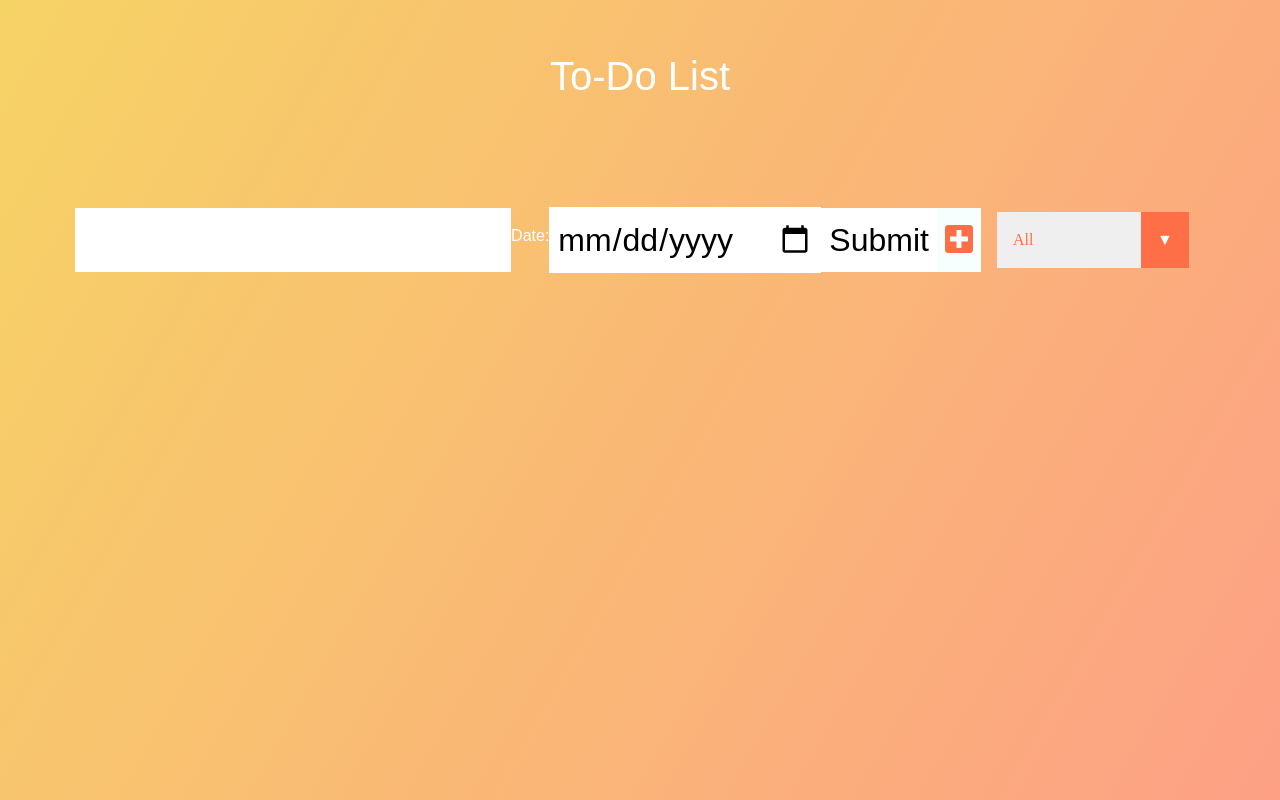
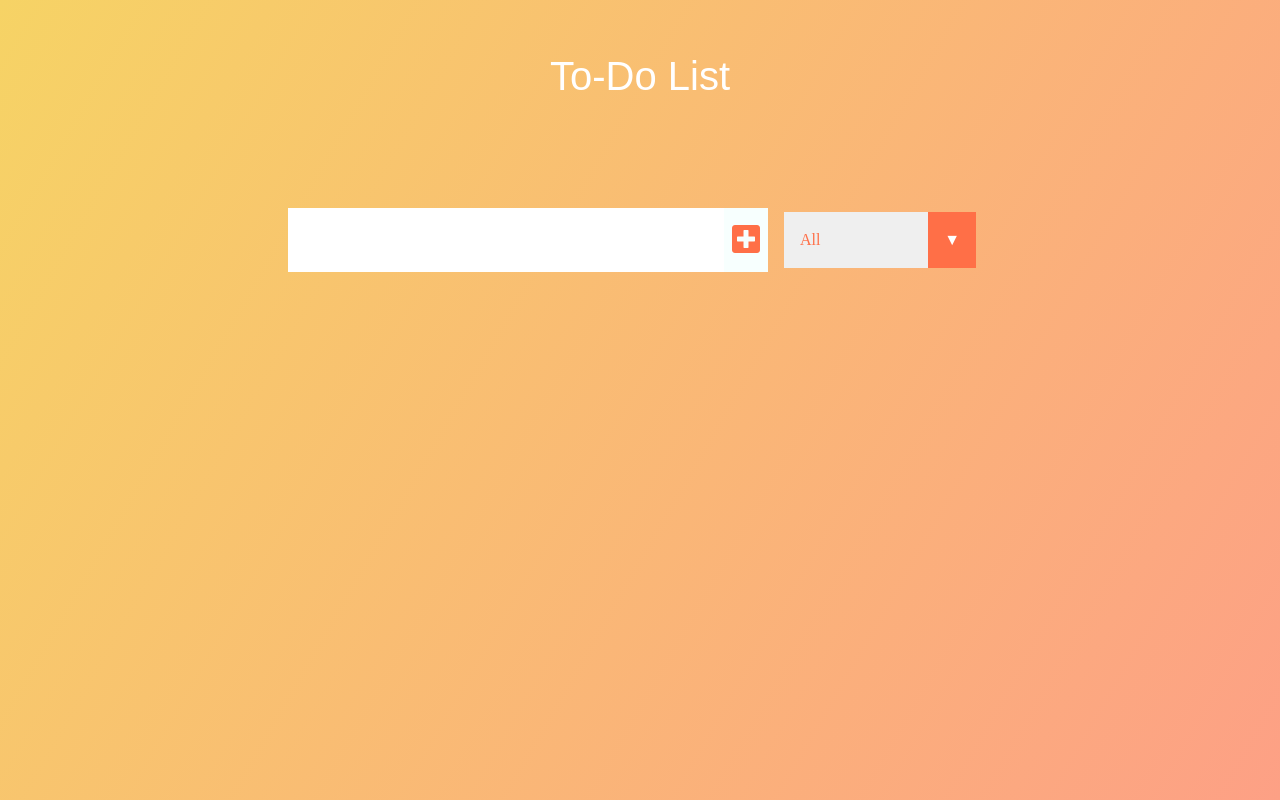
Before and after one commit to CornveliousFarva/to-do-list-react, a React (Create React App) app in the folder to-do-list/: page / in a window 1280 px wide. Built offline with nearby package versions, Linux system fonts and the light colour scheme; the HTML template or start-up script is replaced by a standard one.

Commit message:
Added setInputText with blank array and commented out date and importance. Those will be features I will re-add after the base project is complete.

```diff
--- a/to-do-list/src/components/Form.js
+++ b/to-do-list/src/components/Form.js
@@ -1,7 +1,7 @@
 import React from 'react'
 import { Container } from 'react-bootstrap'
 
-const Form = ({ setInputText, todos, setTodos }) => {
+const Form = ({ setInputText, todos, setTodos, inputText }) => {
     const inputTextHandler = (e) => {
         console.log(e.target.value)
         setInputText(e.target.value)
@@ -12,14 +12,15 @@ const Form = ({ setInputText, todos, setTodos }) => {
             ...todos,
                 {text: inputText, completed: false, id: Math.random () * 1000}
         ])
+        setInputText('')
     }
     return(
         <Container fluid>
           <form>
             <input onChange = {inputTextHandler} type = "text" className="todo-input" />
-                <label for="date"> Date:</label>
+                {/* <label for="date"> Date:</label>
                 <input type="date" id="date" name="date" />
-                <input type="submit" />
+                <input type="submit" />  */}
             <button onClick = {submitTodoHandler} className="todo-button" type="submit">
               <i className="fas fa-plus-square"></i>
             </button>
@@ -30,6 +31,13 @@ const Form = ({ setInputText, todos, setTodos }) => {
                   <option value="Incomplete">Incomplete</option>
               </select>
           </div>
+          {/* <div className="importance">
+              <select name="todo-importance" className="filter-importance">
+                  <option value="very">Very Important</option>
+                  <option value="somewhat">Somewhat Important</option>
+                  <option value="low">Not Important</option>
+              </select>
+          </div> */}
         </form>
         </Container>
     )
```
Also changed, not shown: 1 other file (tests, documents, lock files or other folders).
